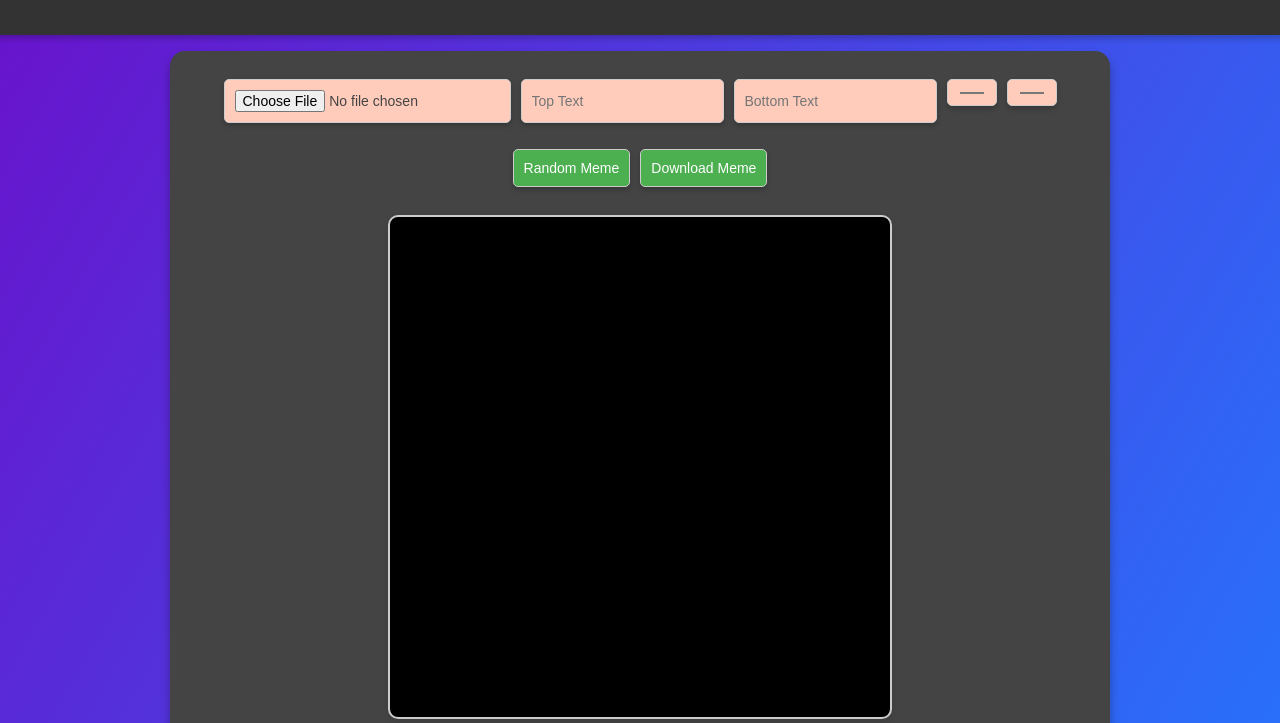
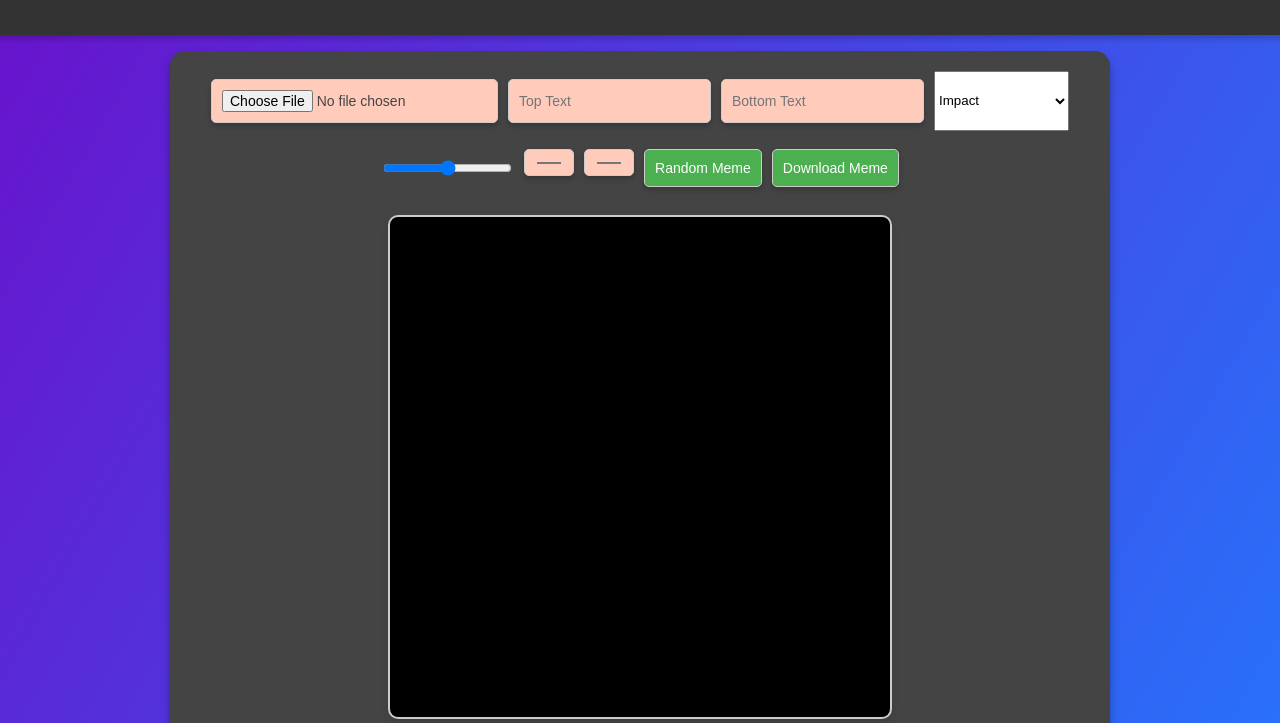
Before and after one commit to nileshnannaware10/Meme-Generator, a plain HTML site: page index.html in a window 1280 px wide. Shown: the part 77-800 px from the top of the page. Drawn offline with Linux system fonts and the light colour scheme.

Commit message:
Update index.html

```diff
--- a/index.html
+++ b/index.html
@@ -16,6 +16,13 @@
             <input type="file" id="imageUpload" accept="image/*">
             <input type="text" id="topText" placeholder="Top Text">
             <input type="text" id="bottomText" placeholder="Bottom Text">
+            <select id="fontSelect">
+                <option value="Impact">Impact</option>
+                <option value="Arial">Arial</option>
+                <option value="Comic Sans MS">Comic Sans</option>
+                <option value="Times New Roman">Times New Roman</option>
+            </select>
+            <input type="range" id="textSize" min="10" max="50" value="30">
             <input type="color" id="textColor" value="#FFFFFF">
             <input type="color" id="bgColor" value="#000000">
             <button id="randomMemeBtn">Random Meme</button>
```
